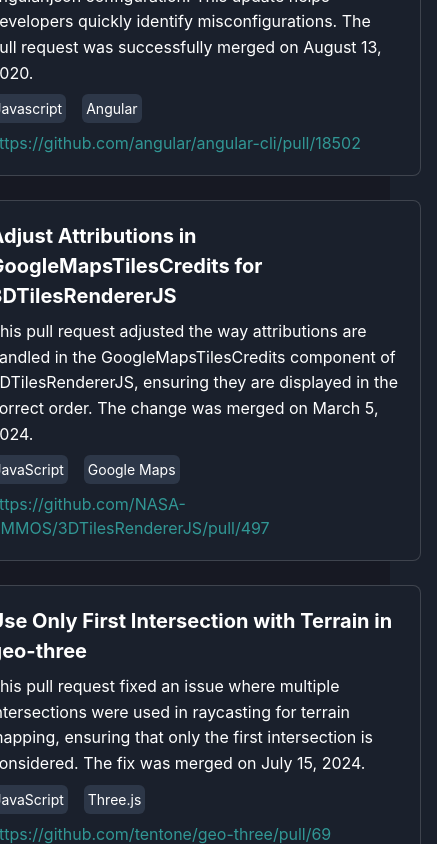
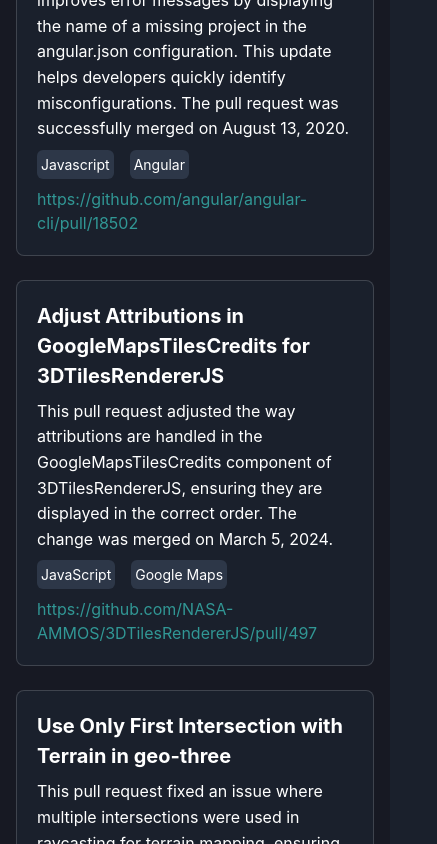
Before and after one commit to tobias74/tobiga, a React (Vite) app in the folder packages/react-app/: page /en/ in a window 390 px wide. Shown: the part 3200-4044 px from the top of the page, 437 px wide, since content can reach past the window. Built offline with nearby package versions, Linux system fonts and the light colour scheme.

Commit message:
fix mobile layout

```diff
--- a/packages/react-app/src/components/GithubContributionsSection.jsx
+++ b/packages/react-app/src/components/GithubContributionsSection.jsx
@@ -7,7 +7,7 @@ const GithubContributionsSection = () => {
     const { i18n, t } = useTranslation(); // Get the current language
 
     return (
-        <Box id="contributions" mt={12} maxWidth="800px" width="100%" mx="auto" px={4}> {/* Limit maxWidth to 800px */}
+        <Box id="contributions" mt={12} maxWidth="800px" width="100%" mx="auto" px={0}> {/* Limit maxWidth to 800px */}
             <Text fontSize="2xl" fontWeight="bold" mb={6} textAlign="center">
                 {t('my-contributions')}
             </Text>
@@ -28,7 +28,7 @@ const GithubContributionsSection = () => {
                                 </Text>
                             ))}
                         </Stack>
-                        <Link href={contribution.repoLink} color="teal.500" isExternal>
+                        <Link href={contribution.repoLink} color="teal.500" isExternal wordBreak="break-word">
                             {contribution.repoLink}
                         </Link>
                     </Box>
--- a/packages/react-app/src/components/PublicationsSection.jsx
+++ b/packages/react-app/src/components/PublicationsSection.jsx
@@ -7,7 +7,7 @@ export const PublicationsSection = () => {
     const { i18n, t } = useTranslation();  // Get the current language from i18n
 
     return (
-        <Box mt={12} maxWidth="800px" width="100%" mx="auto" px={4}>
+        <Box mt={12} maxWidth="800px" width="100%" mx="auto" px={0}>
             <Text fontSize="2xl" fontWeight="bold" mb={6} textAlign="center">
                 {t('my-publications')}
             </Text>
```
